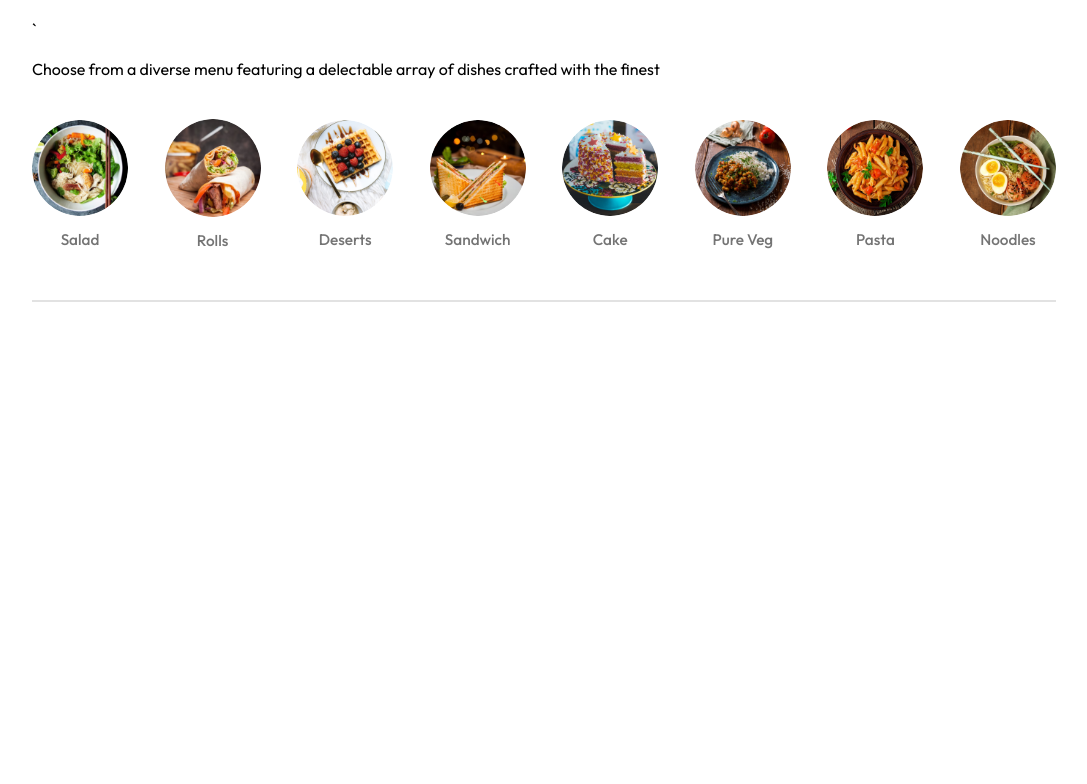
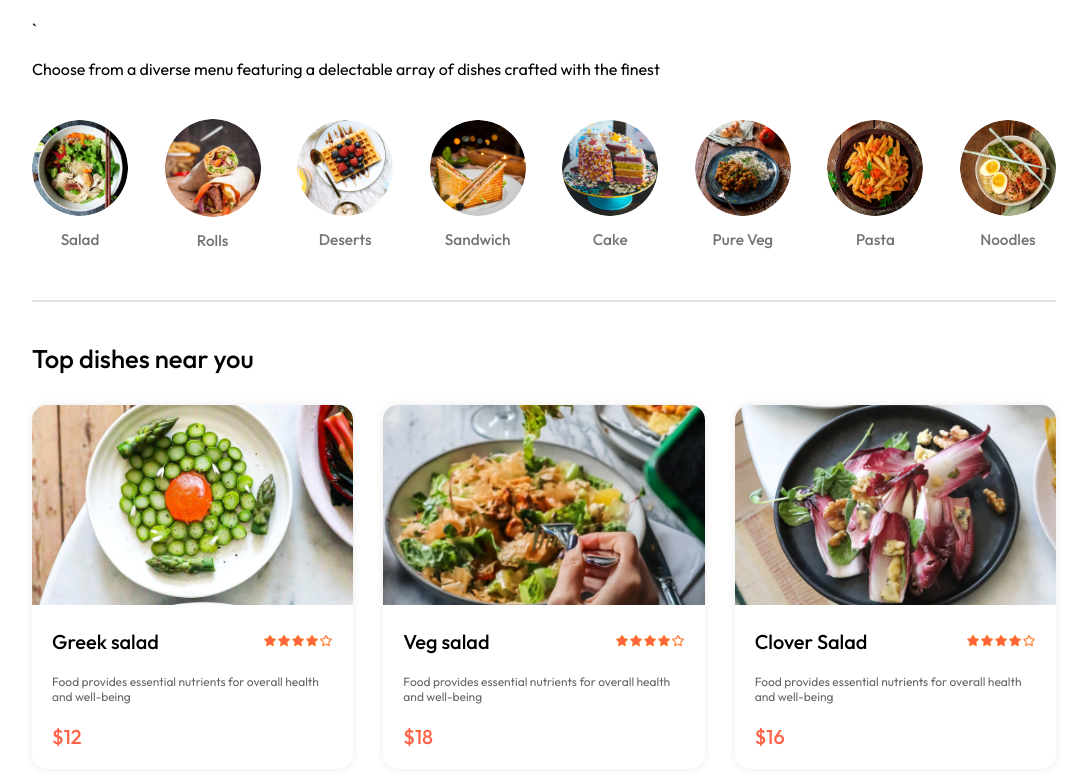
Before and after one commit to TrinhThinh2004/Food-Delivery, a React (Vite) app in the folder frontend/: page / in a window 1280 px wide. Shown: the part 558-1342 px from the top of the page, without its empty margins (96-1183 px from the left). Before the commit the page ends 870 px from the top, so only its background shows below. Built offline with nearby package versions, Linux system fonts and the light colour scheme.

Commit message:
build StoreContext and menu list

```diff
--- a/frontend/src/components/ExploreMenu.jsx/ExploreMenu.css
+++ b/frontend/src/components/ExploreMenu.jsx/ExploreMenu.css
@@ -43,3 +43,7 @@
     background-color: #e2e2e2;
     border: none;
 }
+.explore-menu-list-item .active{
+  border: 4px solid tomato;
+  padding : 2px
+}
--- a/frontend/src/components/ExploreMenu.jsx/ExploreMenu.jsx
+++ b/frontend/src/components/ExploreMenu.jsx/ExploreMenu.jsx
@@ -1,7 +1,8 @@
 import React from "react";
 import "./ExploreMenu.css";
 import { menu_list } from "../../assets/assets";
-const ExploreMenu = () => {
+import { StoreContext } from "../../context/StoreContext";
+const ExploreMenu = ({ category, setCategory }) => {
   return (
     <div className="explore-menu" id="explore-menu">
       <h1>Explore our menu </h1>`
@@ -11,8 +12,20 @@
       </p>
       <div className="explore-menu-list">
         {menu_list.map((item, index) => (
-          <div className="explore-menu-list-item" key={index}>
-            <img src={item.menu_image} alt="" />
+          <div
+            onClick={() => {
+              setCategory((prev) =>
+                prev === item.menu_name ? "All" : item.menu_name
+              );
+            }}
+            className="explore-menu-list-item"
+            key={index}
+          >
+            <img
+              className={category === item.menu_name ? "active" : ""}
+              src={item.menu_image}
+              alt=""
+            />
             <p>{item.menu_name}</p>
             {/* <p>{item.description}</p> */}
             {/* <span>${item.price}</span> */}
--- /dev/null
+++ b/frontend/src/components/FoodDisplay/FoodDisplay.css
@@ -0,0 +1,15 @@
+.food-display{
+    margin-top: 30px;
+}
+.food-display h2{
+    font-weight: 500;
+    font-size: max(2vw, 22px);
+
+}
+.food-display-list{
+    display: grid;
+    grid-template-columns: repeat(auto-fill, minmax(240px, 1fr));
+    margin-top: 30px;
+    gap: 30px;
+    row-gap: 50px;
+}
--- /dev/null
+++ b/frontend/src/components/FoodDisplay/FoodDisplay.jsx
@@ -0,0 +1,21 @@
+import React, { useContext } from 'react'
+import "./FoodDisplay.css"
+import { StoreContext } from '../../context/StoreContext'
+import FoodItem from '../FoodItem/FoodItem';
+const FoodDisplay = ({category}) => {
+    const {food_list} = useContext(StoreContext)
+
+    return (
+    <div className='food-display' id='food-display'>
+        <h2>Top dishes near you</h2>
+        <div className="food-display-list">
+            {food_list.map((item, index) => {
+                return <FoodItem key={index} id={item.id} name={item.name} description={item.description} price={item.price} image={item.image}/>
+            })}
+        </div>
+
+    </div>
+  )
+}
+
+export default FoodDisplay
--- /dev/null
+++ b/frontend/src/components/FoodItem/FoodItem.css
@@ -0,0 +1,43 @@
+.food-item{
+    width: 100%;
+    margin: auto;
+    border-radius: 15px;
+    box-shadow: 0px 0px 10px #00000015;
+    transition: 0.3s;
+    animation: fadeIn 1s;
+}
+.food-item-image{
+    width: 100%;
+    height: 200px;
+    border-radius: 15px 15px 0px 0px;
+    object-fit: cover;
+}
+.food-item-info{
+    padding: 20px;
+    display: flex;
+    flex-direction: column;
+    gap: 10px;
+}
+.food-item-name-rating{
+    display: flex;
+    justify-content: space-between;
+    align-items: center;
+    margin-bottom: 10px;
+}
+.food-item-name-rating p{
+    font-size: 20px;
+    font-weight: 500;
+}
+.food-item-name-rating img{
+    width: 70px;
+}
+.food-item-desc{
+    color: #676767;
+    font-size: 12px;
+}
+.food-item-price{
+    color: tomato;
+    font-size: 20px;
+    font-weight: 500;
+    margin-top: 10px;
+}
--- /dev/null
+++ b/frontend/src/components/FoodItem/FoodItem.jsx
@@ -0,0 +1,22 @@
+import React from 'react'
+import "./FoodItem.css"
+import { assets } from '../../assets/assets'
+const FoodItem = ({id,name,price,description,image}) => {
+  return (
+    <div className='food-item'>
+        <div className="food-item-img-container">
+            <img className='food-item-image' src={image} alt="" />
+        </div>
+      <div className="food-item-info">
+        <div className="food-item-name-rating">
+            <p>{name}</p>
+            <img src={assets.rating_starts} alt="" />
+        </div>
+        <p className="food-item-desc">{description}</p>
+        <p className='food-item-price'>${price}</p>
+      </div>
+    </div>
+  )
+}
+
+export default FoodItem
--- /dev/null
+++ b/frontend/src/context/StoreContext.jsx
@@ -0,0 +1,19 @@
+import { createContext } from "react";
+import { food_list } from "../assets/assets";
+
+export const StoreContext = createContext(null);
+
+const StoreContextProvider = (props) =>{
+    const contextValue = {
+        food_list
+    }
+
+    return (
+        <StoreContext.Provider value={contextValue}>
+            {props.children}
+        </StoreContext.Provider>
+    )
+
+
+}
+export default StoreContextProvider;
--- a/frontend/src/main.jsx
+++ b/frontend/src/main.jsx
@@ -3,9 +3,12 @@
 import './index.css'
 import App from './App.jsx'
 import {BrowserRouter} from "react-router-dom"
+import  StoreContextProvider  from './context/StoreContext.jsx'
 createRoot(document.getElementById('root')).render(
   <BrowserRouter>
-    <App />
-  </BrowserRouter>,
+  <StoreContextProvider>
+      < App />
+  </StoreContextProvider>
+  </BrowserRouter>
 
 )
--- a/frontend/src/pages/Home/Home.jsx
+++ b/frontend/src/pages/Home/Home.jsx
@@ -1,14 +1,17 @@
-import React from 'react'
-import "./Home.css"
-import Header from '../../components/Header/Header'
-import ExploreMenu from '../../components/ExploreMenu.jsx/ExploreMenu'
+import React, { useState } from "react";
+import "./Home.css";
+import Header from "../../components/Header/Header";
+import ExploreMenu from "../../components/ExploreMenu.jsx/ExploreMenu";
+import FoodDisplay from "../../components/FoodDisplay/FoodDisplay";
 const Home = () => {
+  const [category, setCategory] = useState("All");
   return (
     <div>
-      <Header/>
-      <ExploreMenu/>
+      <Header />
+      <ExploreMenu category={category} setCategory={setCategory} />
+      <FoodDisplay category={category} />
     </div>
-  )
-}
+  );
+};
 
-export default Home
+export default Home;
```
